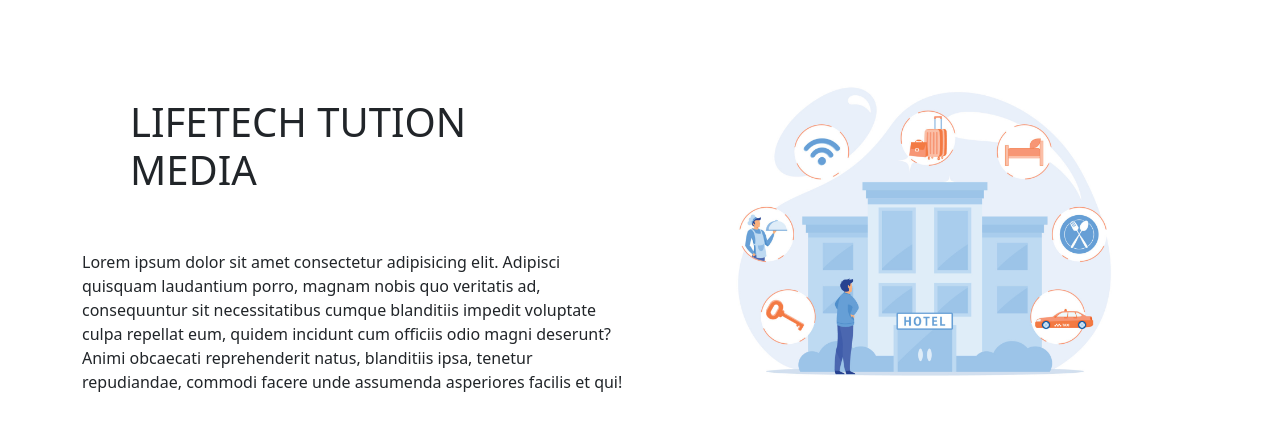
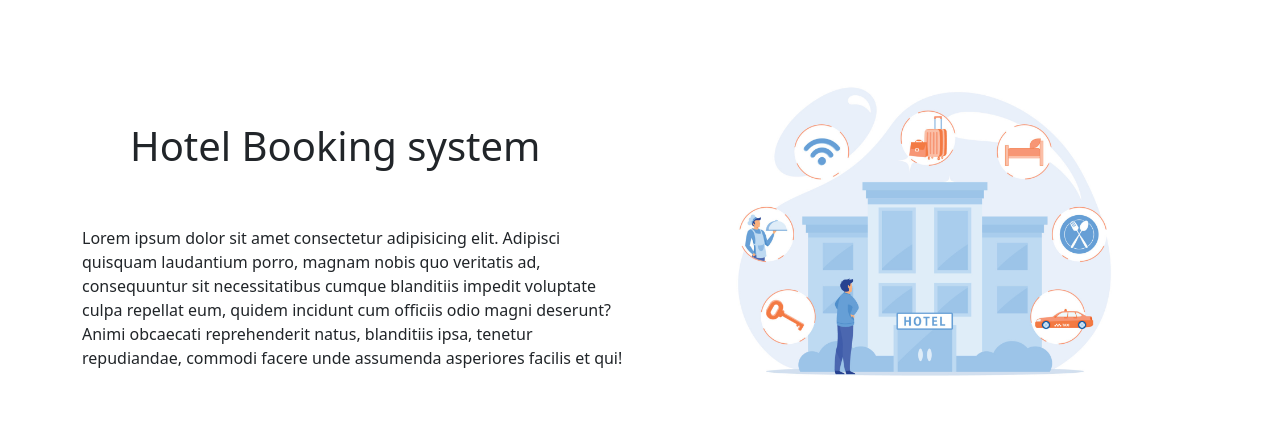
Before and after one commit to md-pranta/django-hotel, a Django app: page / in a window 1280 px wide. Shown: the part 70-501 px from the top of the page. Run offline with Django 5.2, Linux system fonts and the light colour scheme.

Commit message:
final asingment

```diff
--- a/core/templates/index.html
+++ b/core/templates/index.html
@@ -1,25 +1,23 @@
-{% extends "base.html" %}
-{% load static %}
-
-{% block title %}Home page{% endblock title %}
-
-{% block content %}
+<!-- prettier-ignore -->
+{% extends "base.html" %} {% load static %} {% block title %}Home page
+{%endblock title %} {% block content %}
 <div class="container mb-5">
-    <div class="row mt-5  d-flex align-items-center">
-        <div class="col-6">
-            <h1 class="p-5">LIFETECH TUTION MEDIA</h1>
-            <p>Lorem ipsum dolor sit amet consectetur adipisicing elit. Adipisci quisquam laudantium porro, magnam nobis quo veritatis ad, consequuntur sit necessitatibus cumque blanditiis impedit voluptate culpa repellat eum, quidem incidunt cum officiis odio magni deserunt? Animi obcaecati reprehenderit natus, blanditiis ipsa, tenetur repudiandae, commodi facere unde assumenda asperiores facilis et qui!</p>
-        </div>
-        <div class="col-6 ml-3">
-            <img class="img-fluid" src="{% static "hotel.jpg" %}" alt="banar">
-        </div>
-
-
+  <div class="row mt-5 d-flex align-items-center">
+    <div class="col-6">
+      <h1 class="p-5">Hotel Booking system</h1>
+      <p>
+        Lorem ipsum dolor sit amet consectetur adipisicing elit. Adipisci
+        quisquam laudantium porro, magnam nobis quo veritatis ad, consequuntur
+        sit necessitatibus cumque blanditiis impedit voluptate culpa repellat
+        eum, quidem incidunt cum officiis odio magni deserunt? Animi obcaecati
+        reprehenderit natus, blanditiis ipsa, tenetur repudiandae, commodi
+        facere unde assumenda asperiores facilis et qui!
+      </p>
     </div>
-
+    <div class="col-6 ml-3">
+      <img class="img-fluid" src="{% static "hotel.jpg" %}" alt="banar">
+    </div>
+  </div>
 </div>
 
-
-
-
 {% endblock content %}
```
Also changed, not shown: requirements.txt (added, +8 -0 lines), db.sqlite3.
